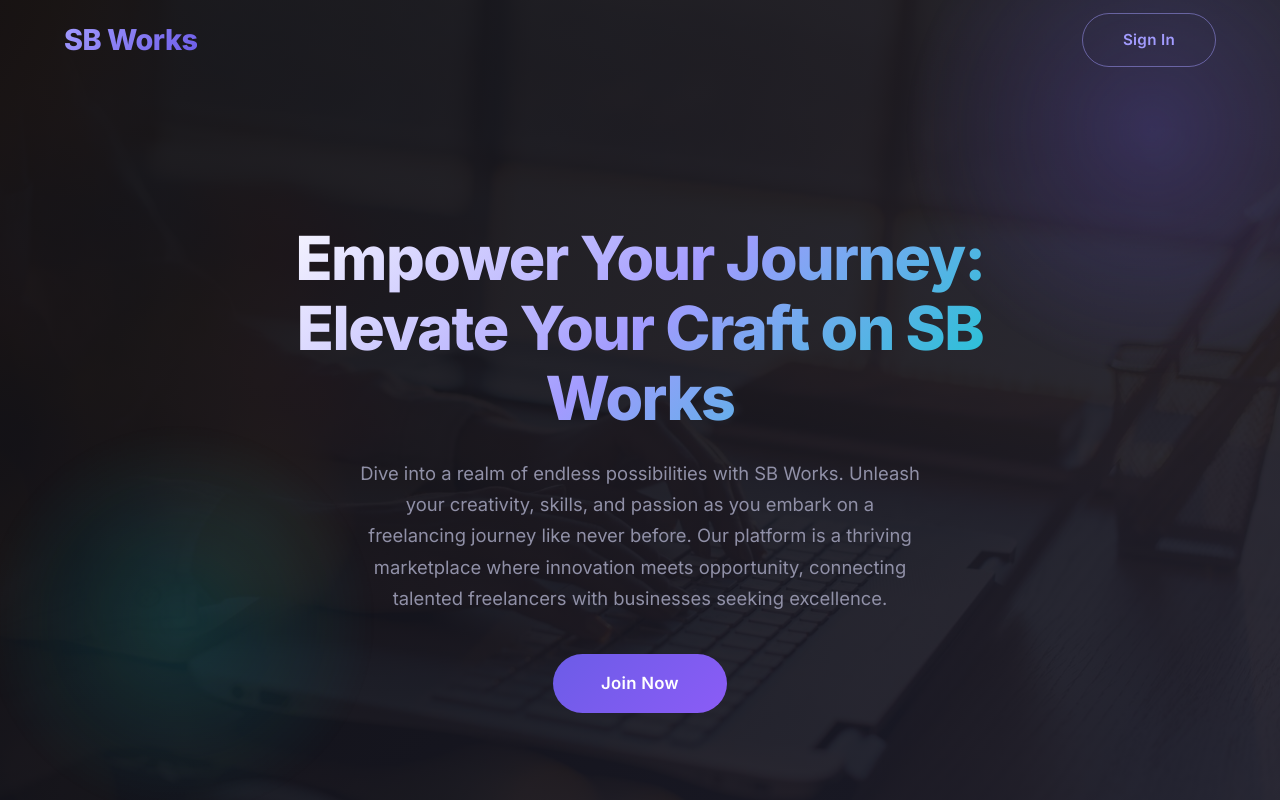
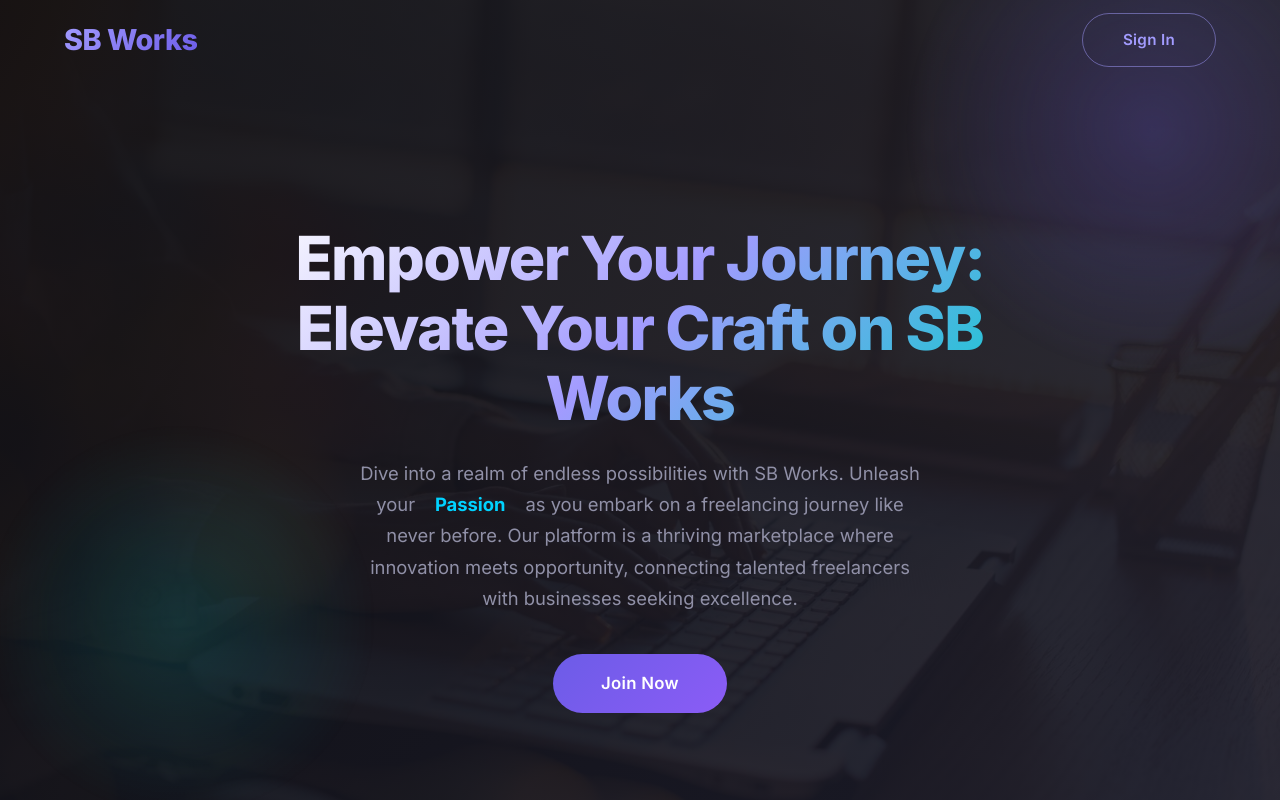
Before and after one commit to poojasingh5555/freelancer, a React (Create React App) app in the folder client/: page / in a window 1280 px wide. Built offline with nearby package versions, Linux system fonts and the light colour scheme; no server answers.

Commit message:
feat: make landing page description interactive with rotating text

```diff
--- a/client/src/pages/Landing.jsx
+++ b/client/src/pages/Landing.jsx
@@ -1,10 +1,12 @@
-import React, { useEffect } from 'react'
+import React, { useEffect, useState } from 'react'
 import '../styles/landing.css'
 import {useNavigate} from 'react-router-dom'
 
 const Landing = () => {
 
   const navigate = useNavigate();
+  const [wordIndex, setWordIndex] = useState(0);
+  const words = ["Creativity", "Skills", "Passion", "Potential"];
 
   useEffect(()=>{
     if (localStorage.getItem("usertype") === 'freelancer'){
@@ -16,6 +18,12 @@ const Landing = () => {
     }
   },[navigate])
 
+  useEffect(() => {
+    const interval = setInterval(() => {
+      setWordIndex((prev) => (prev + 1) % words.length);
+    }, 2000);
+    return () => clearInterval(interval);
+  }, [words.length]);
 
   return (
     <div className="landing-page">
@@ -30,7 +38,11 @@ const Landing = () => {
             <div className="landing-hero-text">
 
                 <h1>Empower Your Journey: Elevate Your Craft on SB Works</h1>
-                <p>Dive into a realm of endless possibilities with SB Works. Unleash your creativity, skills, and passion as you embark on a freelancing journey like never before. Our platform is a thriving marketplace where innovation meets opportunity, connecting talented freelancers with businesses seeking excellence. </p>
+                <p>
+                  Dive into a realm of endless possibilities with SB Works.
+                  Unleash your <span className="highlight-word" style={{color: '#00d2ff', fontWeight: 'bold', display: 'inline-block', minWidth: '100px', transition: 'all 0.5s ease-in-out'}}>{words[wordIndex]}</span> as you embark on a freelancing journey like never before.
+                  Our platform is a thriving marketplace where innovation meets opportunity, connecting talented freelancers with businesses seeking excellence.
+                </p>
                 <button onClick={()=> navigate('/authenticate')}>Join Now</button>
             </div>
 
```
